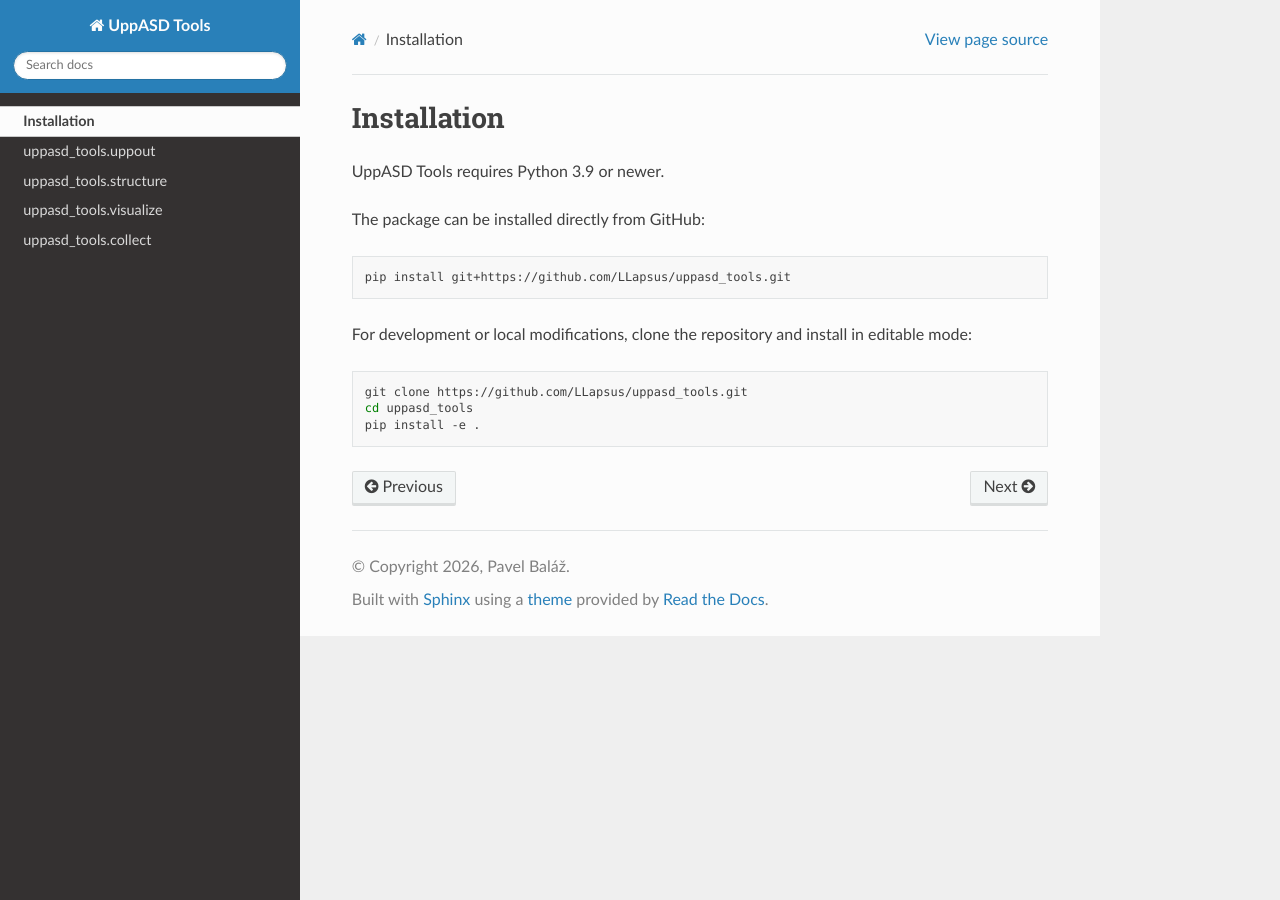
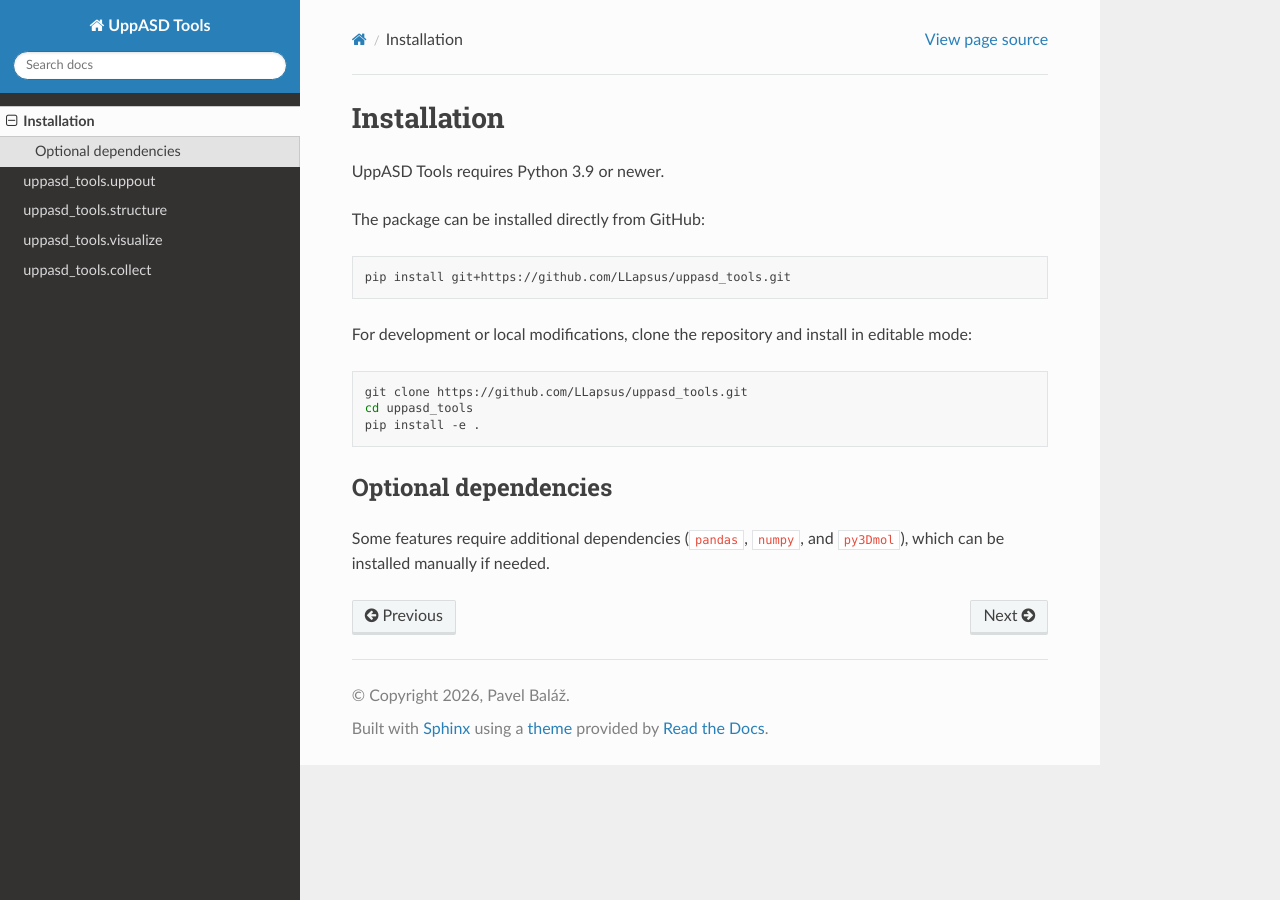
Before and after one commit to LLapsus/uppasd_tools, a Sphinx documentation site: the page built from docs/source/installation.rst, in a window 1280 px wide. Built offline with Sphinx 7.4.7 and the Read the Docs theme 3.1.0, drawn with Linux system fonts in a browser that asks for light colours.

Commit message:
Add optional dependencies section to installation documentation

```diff
--- a/docs/source/installation.rst
+++ b/docs/source/installation.rst
@@ -16,3 +16,9 @@ For development or local modifications, clone the repository and install in edit
    git clone https://github.com/LLapsus/uppasd_tools.git
    cd uppasd_tools
    pip install -e .
+
+Optional dependencies
+---------------------
+
+Some features require additional dependencies (``pandas``, ``numpy``, and ``py3Dmol``),
+which can be installed manually if needed.
```
